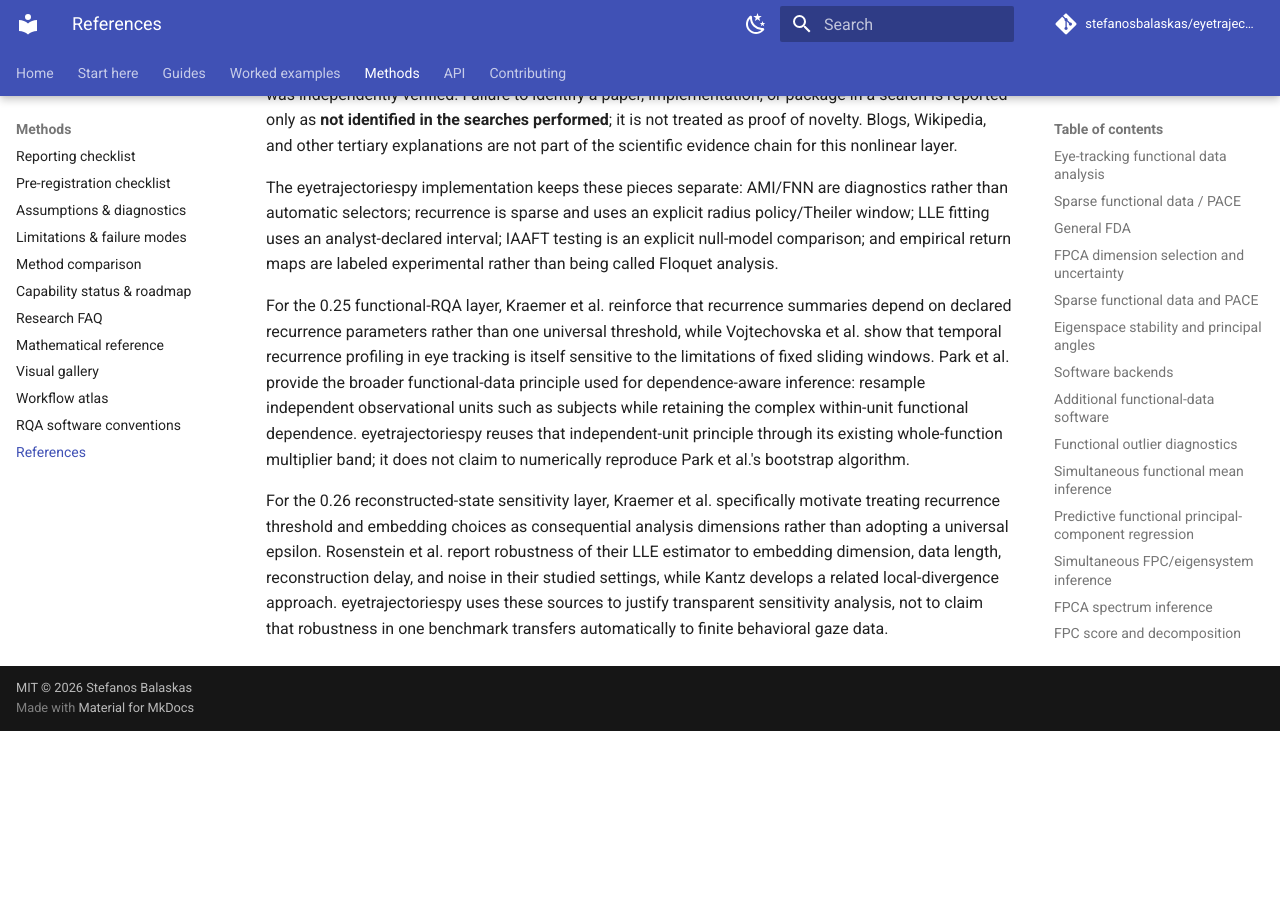
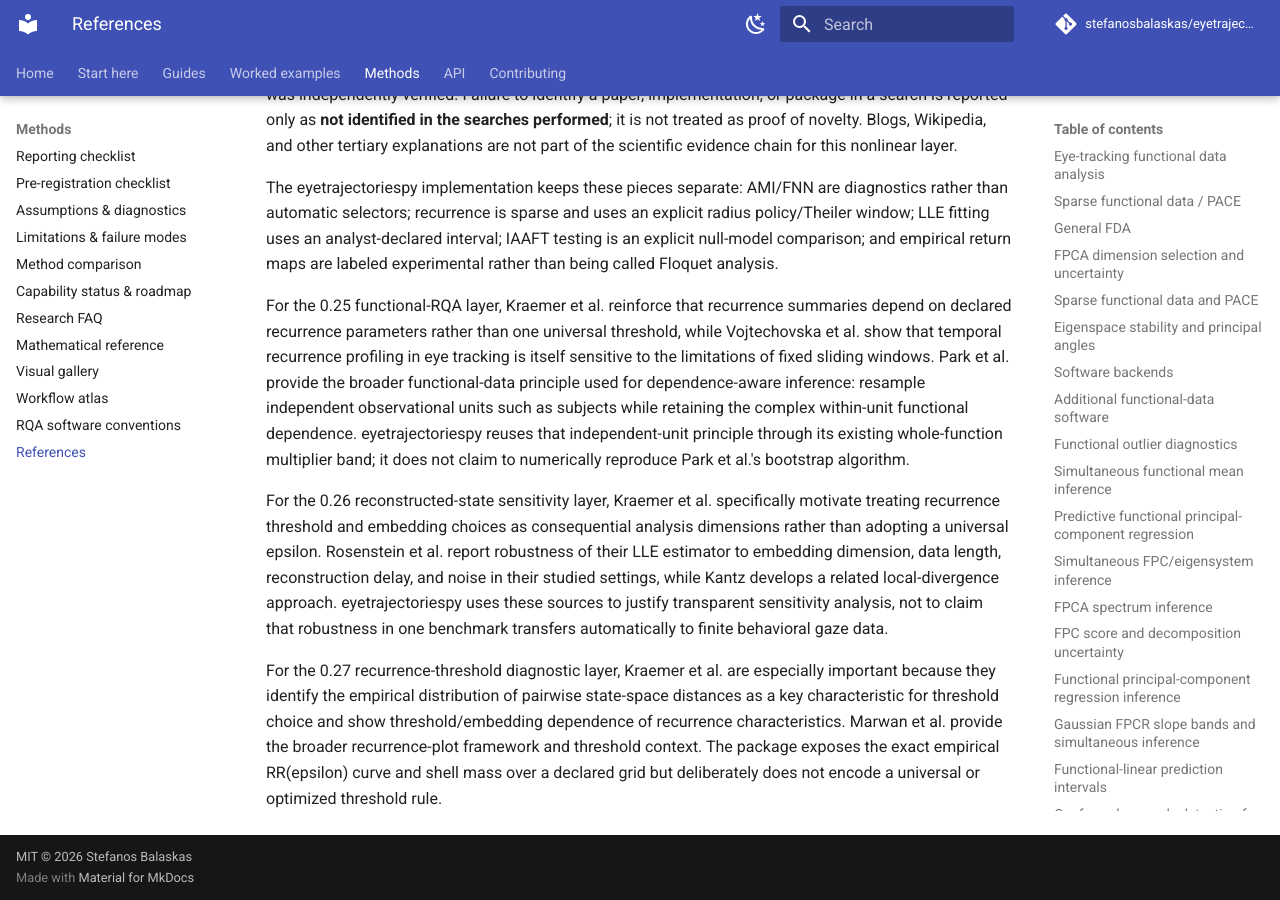
Before and after one commit to stefanosbalaskas/eyetrajectoriespy, an MkDocs documentation site: the page built from docs/methods/references.md, in a window 1280 px wide and 900 px high, scrolled down 10737 px. Built offline with MkDocs 1.6.1 and Material for MkDocs 9.7.7, drawn with Linux system fonts in a browser that asks for light colours; comment, search, counter and statistics services are not loaded; before the commit the page ends 11468 px from its top, so only the background shows below that.

Commit message:
Add 0.27 recurrence threshold evidence note

```diff
--- a/docs/methods/references.md
+++ b/docs/methods/references.md
@@ -244,3 +244,5 @@
 For the 0.25 functional-RQA layer, Kraemer et al. reinforce that recurrence summaries depend on declared recurrence parameters rather than one universal threshold, while Vojtechovska et al. show that temporal recurrence profiling in eye tracking is itself sensitive to the limitations of fixed sliding windows. Park et al. provide the broader functional-data principle used for dependence-aware inference: resample independent observational units such as subjects while retaining the complex within-unit functional dependence. eyetrajectoriespy reuses that independent-unit principle through its existing whole-function multiplier band; it does not claim to numerically reproduce Park et al.'s bootstrap algorithm.
 
 For the 0.26 reconstructed-state sensitivity layer, Kraemer et al. specifically motivate treating recurrence threshold and embedding choices as consequential analysis dimensions rather than adopting a universal epsilon. Rosenstein et al. report robustness of their LLE estimator to embedding dimension, data length, reconstruction delay, and noise in their studied settings, while Kantz develops a related local-divergence approach. eyetrajectoriespy uses these sources to justify transparent sensitivity analysis, not to claim that robustness in one benchmark transfers automatically to finite behavioral gaze data.
+
+For the 0.27 recurrence-threshold diagnostic layer, Kraemer et al. are especially important because they identify the empirical distribution of pairwise state-space distances as a key characteristic for threshold choice and show threshold/embedding dependence of recurrence characteristics. Marwan et al. provide the broader recurrence-plot framework and threshold context. The package exposes the exact empirical RR(epsilon) curve and shell mass over a declared grid but deliberately does not encode a universal or optimized threshold rule.
```
